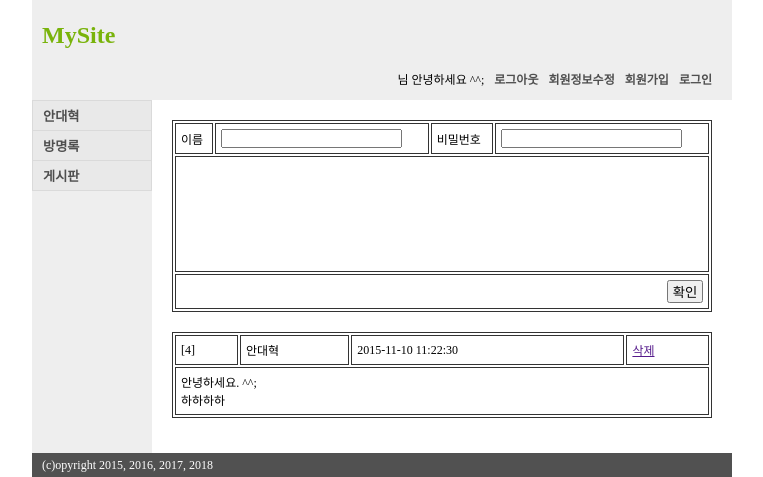
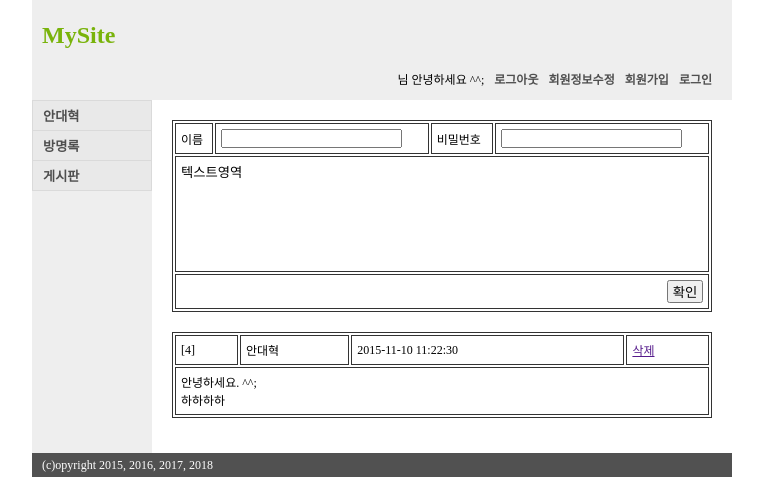
Before and after one commit to mkyu0917/mysite, a Django app: template templates/guestbook/list.html in a window 1280 px wide. Shown: the top 477 px of the page, without its empty margins (258-1021 px from the left). Run offline with Django 3.2, Linux system fonts and the light colour scheme; the template is opened without the code that fills it, so the values that code supplies are empty.

Commit message:
MySite CSS Django

```diff
--- a/main/views.py
+++ b/main/views.py
@@ -4,3 +4,6 @@ from django.shortcuts import render
 
 def index(request):
     return render(request,'main/index.html')
+
+def guestboard(request):
+    return render(request,'guestbook/list.html')
--- a/mysite/urls.py
+++ b/mysite/urls.py
@@ -17,7 +17,9 @@ from django.contrib import admin
 from django.urls import path
 import main.views as main_views
 
+
 urlpatterns = [
     path('',main_views.index),
     path('admin/', admin.site.urls),
+    path('guestbook/',main_views.guestboard)
 ]
--- a/templates/guestbook/list.html
+++ b/templates/guestbook/list.html
@@ -27,7 +27,7 @@
 							<td>비밀번호</td><td><input type="password" name="pass"></td>
 						</tr>
 						<tr>
-							<td colspan=4><textarea name="content" id="content"></textarea></td>
+							<td colspan=4><textarea name="content" id="content">텍스트영역</textarea></td>
 						</tr>
 						<tr>
 							<td colspan=4 align=right><input type="submit" VALUE=" 확인 "></td>
```
